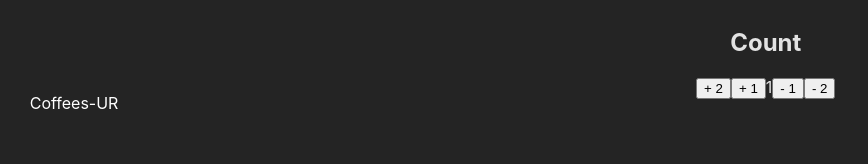
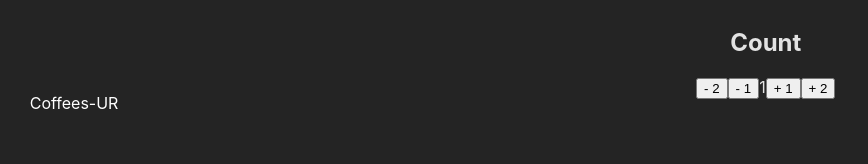
Before and after one commit to elis-11/useReducer, a React (Vite) app: page /count in a window 1280 px wide. Shown: the top 164 px of the page, without its empty margins (0-868 px from the left). Built offline with nearby package versions, Linux system fonts and the light colour scheme.

Commit message:
Count-UR - update

```diff
--- a/src/components/count/Count.jsx
+++ b/src/components/count/Count.jsx
@@ -22,11 +22,11 @@
   return (
     <div>
       <h2>Count</h2>
-      <button onClick={() => dispatch(decrement(2))}>+ 2</button>
-      <button onClick={() => dispatch(decrement(1))}>+ 1</button>
+      <button onClick={() => dispatch(decrement(2))}>- 2</button>
+      <button onClick={() => dispatch(decrement(1))}>- 1</button>
       <span>{counter}</span>
-      <button onClick={() => dispatch(increment(1))}>- 1</button>
-      <button onClick={() => dispatch(increment(2))}>- 2</button>
+      <button onClick={() => dispatch(increment(1))}>+ 1</button>
+      <button onClick={() => dispatch(increment(2))}>+ 2</button>
     </div>
   );
 };
--- a/src/reducer.jsx
+++ b/src/reducer.jsx
@@ -7,7 +7,7 @@
   savedCoffee: undefined,
   message: "",
   arr: [],
-  counter: 1,
+  counter: 0,
   items: [],
   todos: JSON.parse(localStorage.getItem("todos")) || [],
   cars: carsJson,
@@ -33,7 +33,6 @@
       return {
         ...state,
         cars: state.cars.filter((car) => car._id !== action.payload),
-        // items: state.items.filter((item) => item.id !== action.payload),
       };
     case "ADD_ITEM": {
       return {
```
